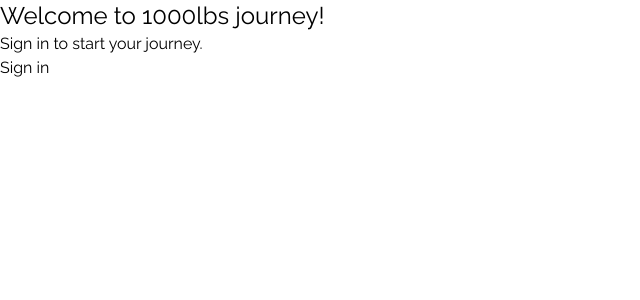
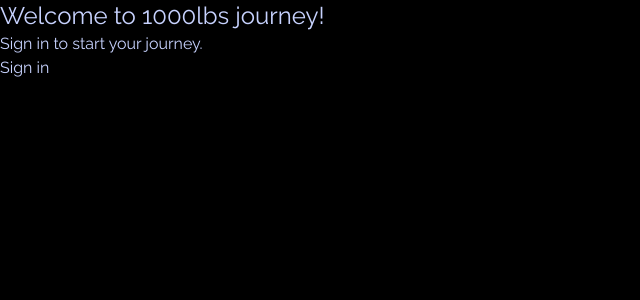
Before and after one commit to jinsoo601/1000lbs-journey, a Next.js app: page / in a window 1280 px wide. Shown: the top 300 px of the page, without its empty margins (0-640 px from the left). Built offline with nearby package versions, Linux system fonts and the light colour scheme; no server answers.

Commit message:
set bg and text color

```diff
--- a/components/page.tsx
+++ b/components/page.tsx
@@ -20,7 +20,9 @@ export default function Page({
   return (
     <>
       <Head title={title} />
-      <main className={font.className}>{children}</main>
+      <main className={`${font.className} text-indigo-200 bg-black h-screen`}>
+        {children}
+      </main>
     </>
   );
 }
```
